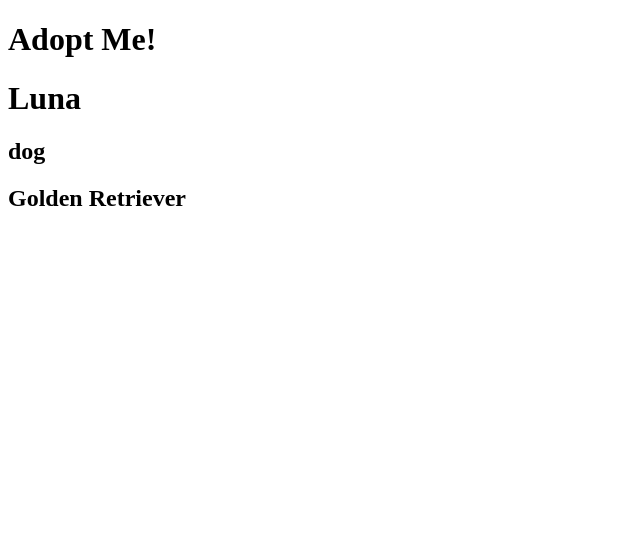
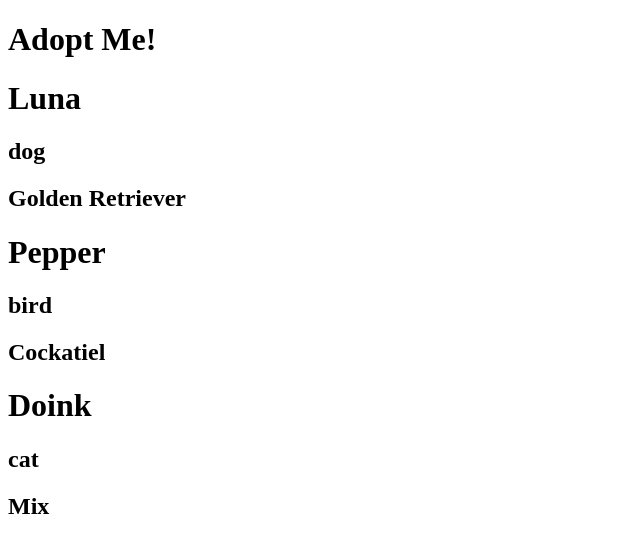
Before and after one commit to hopesunknown/adopt-me-react, a React app: page / in a window 1280 px wide. Shown: the top 552 px of the page, without its empty margins (0-640 px from the left). Built offline with nearby package versions, Linux system fonts and the light colour scheme; the HTML template or start-up script is replaced by a standard one.

Commit message:
cleaned up App.js code

```diff
--- a/src/App.js
+++ b/src/App.js
@@ -4,32 +4,13 @@ import Pet from './Pet';
 
 const App = () => {
   return (
-    <div>
+    <div id="my-app">
       <h1>Adopt Me!</h1>
       <Pet name="Luna" animal="dog" breed="Golden Retriever" />
+      <Pet name="Pepper" animal="bird" breed="Cockatiel" />
+      <Pet name="Doink" animal="cat" breed="Mix" />
     </div>
-  )
-}
+  );
+};
 
-// const App = () => {
-//   return React.createElement("div", {}, [
-//     React.createElement("h1", {}, "Adopt Me!"),
-//     React.createElement(Pet, {
-//       name: "Luna",
-//       animal: "Dog",
-//       breed: "Golden Retriever",
-//     }),
-//     React.createElement(Pet, {
-//       name: "Pepper",
-//       animal: "Bird",
-//       breed: "Cockatiel",
-//     }),
-//     React.createElement(Pet, {
-//       name: "Doink",
-//       animal: "Cat",
-//       breed: "Mix",
-//     }),
-//   ]);
-// };
-
-render(React.createElement(App), document.getElementById("root"));
+render(<App />, document.getElementById("root"));
```
